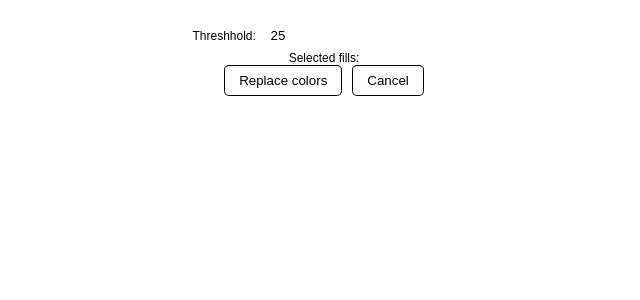
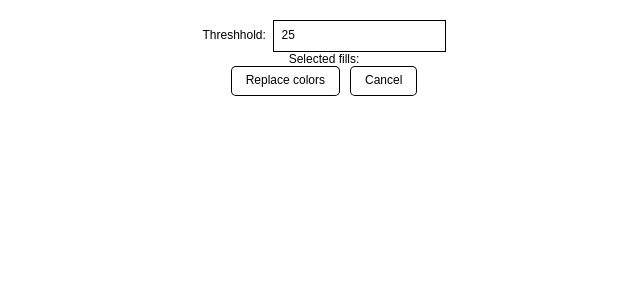
Before and after one commit to mapsandapps/figma-palette-matcher, a Vue app: page / in a window 1280 px wide. Shown: the top 300 px of the page, without its empty margins (316-956 px from the left). Built offline with nearby package versions, Linux system fonts and the light colour scheme.

Commit message:
Palette swap design

```diff
--- a/package.json
+++ b/package.json
@@ -18,6 +18,7 @@
     "chroma-js": "2.1.2",
     "html-webpack-plugin": "^5.3.1",
     "lodash": "4.17.21",
+    "normalize.css": "8.0.1",
     "typescript": "3.9.10",
     "vue": "2.6.14",
     "vuex": "3.6.2"
--- a/src/components/ColorListItem.vue
+++ b/src/components/ColorListItem.vue
@@ -1,23 +1,68 @@
 <template>
-<div>
-  <div
-    class="color-swatch"
-    :style="'background:' + color.originalColor.hex"
-  />
-  <div
-    class="color-swatch"
-    :style="'background:' + color.closestColorStyle.hex"
-  />
-  <span v-if="color.distance === 0">
+<div class="color-list-item">
+  <svg
+    class="color-swatches"
+    width="74"
+    height="74"
+    viewBox="0 0 74 74">
+    <rect
+      width="48"
+      height="48"
+      rx="8"
+      :stroke="textColor"
+      stroke-width="1"
+      :fill="color.originalColor.hex"
+    />
+    <rect
+      width="48"
+      height="48"
+      x="24"
+      y="24"
+      rx="8"
+      v-if="color.closestColorStyle"
+      :stroke="textColor"
+      stroke-width="1"
+      :fill="color.closestColorStyle.hex"
+    >
+      <text>{{ color.closestColorStyle.name }}</text>
+    </rect>
+    <g
+      v-if="color.closestColorStyle"
+      width="29"
+      height="26"
+      transform="translate(38, 10)"
+      viewBox="0 0 29 26"
+      fill="none"
+      xmlns="http://www.w3.org/2000/svg">
+      <path d="M24 25C24 11.7452 13.2548 1 0 1" stroke="black" stroke-width="2"/>
+      <line x1="19.7071" y1="20.2929" x2="24.7071" y2="25.2929" stroke="black" stroke-width="2"/>
+      <line x1="23.2929" y1="25.2929" x2="28.2929" y2="20.2929" stroke="black" stroke-width="2"/>
+    </g>
+  </svg>
+
+  <div v-if="color.distance === 0">
     Exact match!
-  </span>
+  </div>
+  <div v-if="!color.closestColorStyle">
+    No match
+  </div>
 </div>
 </template>
 
 <script lang="ts">
+import { LightDarkEnum } from '../types';
+import { getLightVsDark } from "../utils"
+
 export default {
   name: 'ColorList',
   components: {
+  },
+  computed: {
+    textColor: function() {
+      // if bg is dark, text is white
+      // if bg is light, text is black
+      return getLightVsDark(this.color.closestColorStyle?.hex || this.color.originalColor.hex) === LightDarkEnum.Light ? 'black' : 'white'
+    }
   },
   props: {
     color: {
@@ -29,9 +74,11 @@ export default {
 </script>
 
 <style lang="scss" scoped>
-.color-swatch {
-  width: 48px;
-  height: 48px;
+.color-list-item {
+  background-color: #bdc3c7;
+  border: 8px solid white;
   display: inline-block;
+  padding: 16px;
+  vertical-align: top;
 }
 </style>
--- a/src/store.ts
+++ b/src/store.ts
@@ -23,7 +23,6 @@ const createStore = () => {
         state.selectedColors = colors
       },
       setThreshhold(state, threshhold) {
-        // TODO: if this changes, colors should get recalculated, e.g. by sending the message 'colorsFromSelections'
         state.threshhold = threshhold
       }
     }
--- a/src/types.ts
+++ b/src/types.ts
@@ -14,6 +14,11 @@ export type ColorStyle = {
   figma: RGB
 }
 
+export enum LightDarkEnum {
+  Light,
+  Dark
+}
+
 export type SelectedColor = {
   id: string,
   hex: string,
--- a/src/ui.scss
+++ b/src/ui.scss
@@ -1,3 +1,6 @@
+@import "~normalize.css/normalize.css";
+
+// TODO: delete much of this
 body {
   font: 12px sans-serif;
   text-align: center;
@@ -19,7 +22,7 @@ button {
   color: white;
 }
 input {
-  border: none;
+  border: 1px solid black;
   outline: none;
   padding: 8px;
 }
--- a/src/utils.ts
+++ b/src/utils.ts
@@ -1,6 +1,6 @@
 import chroma from 'chroma-js'
 import { minBy } from 'lodash'
-import { ColorListItem, ColorStyle, SelectedColor } from './types'
+import { ColorListItem, ColorStyle, LightDarkEnum, SelectedColor } from './types'
 
 export const figmaToChroma = (color: RGB): chroma.Color => {
   return chroma(color.r * 255, color.g * 255, color.b * 255)
@@ -36,6 +36,10 @@ export const getDistance = (firstHex: string, secondHex: string): number => {
   return chroma.distance(firstHex, secondHex)
 }
 
+export const getLightVsDark = (hex: string): LightDarkEnum => {
+  return chroma(hex).get('lab.l') < 70 ? LightDarkEnum.Dark : LightDarkEnum.Light
+}
+
 // export const replaceColor = (palette: PaletteItem[], selection: SceneNode, distanceCap: number) => {
 //   const closestColor = getClosestColor(palette, distanceCap)
 //   // @ts-ignore // TODO:
```
Also changed, not shown: 1 other file (tests, documents, lock files or other folders).
